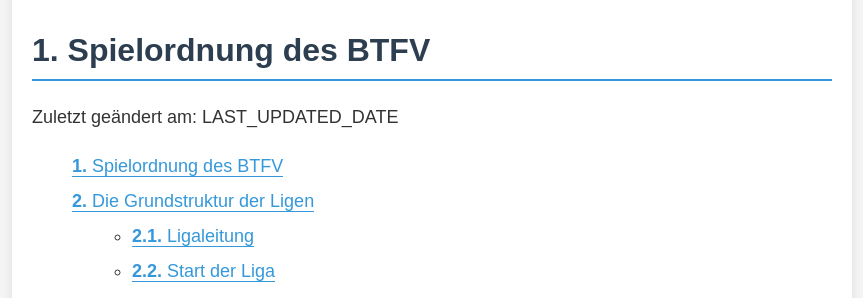
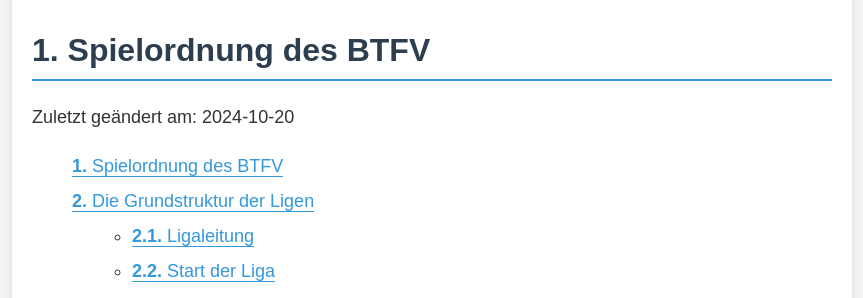
Before and after one commit to TFVSH/tfvsh-docs, a Jekyll site: the page built from docs/spielordnung.md, in a window 1280 px wide and 900 px high. Shown: the part 199-497 px from the top of the window, without its empty margins (208-1071 px from the left). Built offline with Jekyll 4.4.1, drawn with Linux system fonts in a browser that asks for light colours.

Commit message:
Update Spielordnung with latest commit date

```diff
--- a/docs/spielordnung.md
+++ b/docs/spielordnung.md
@@ -7,7 +7,7 @@ layout: default
 # Spielordnung des BTFV
 {: .no-toc}
 
-Zuletzt geändert am: LAST_UPDATED_DATE
+Zuletzt geändert am: 2024-10-20
 
 
 * TOC
```
